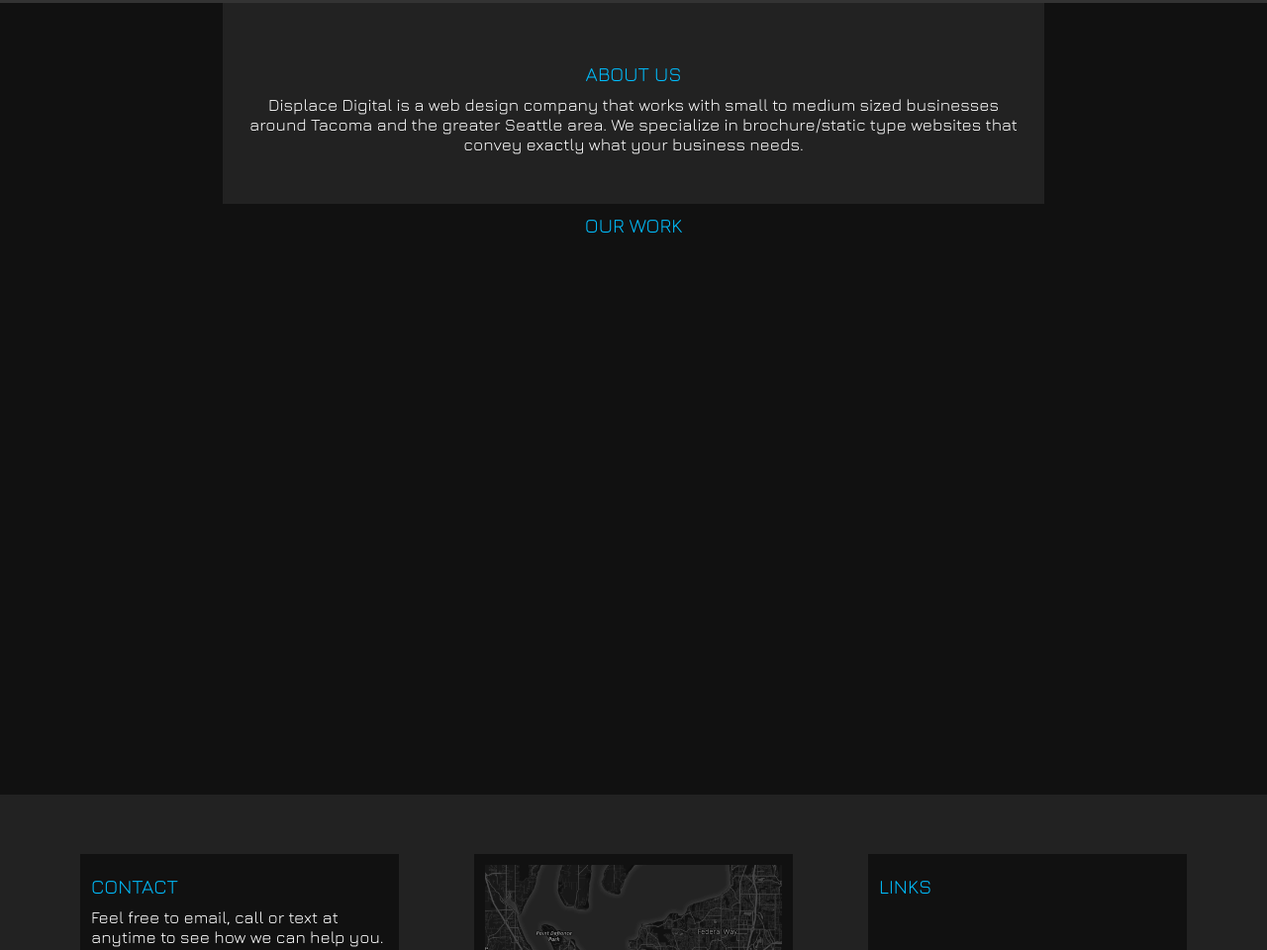
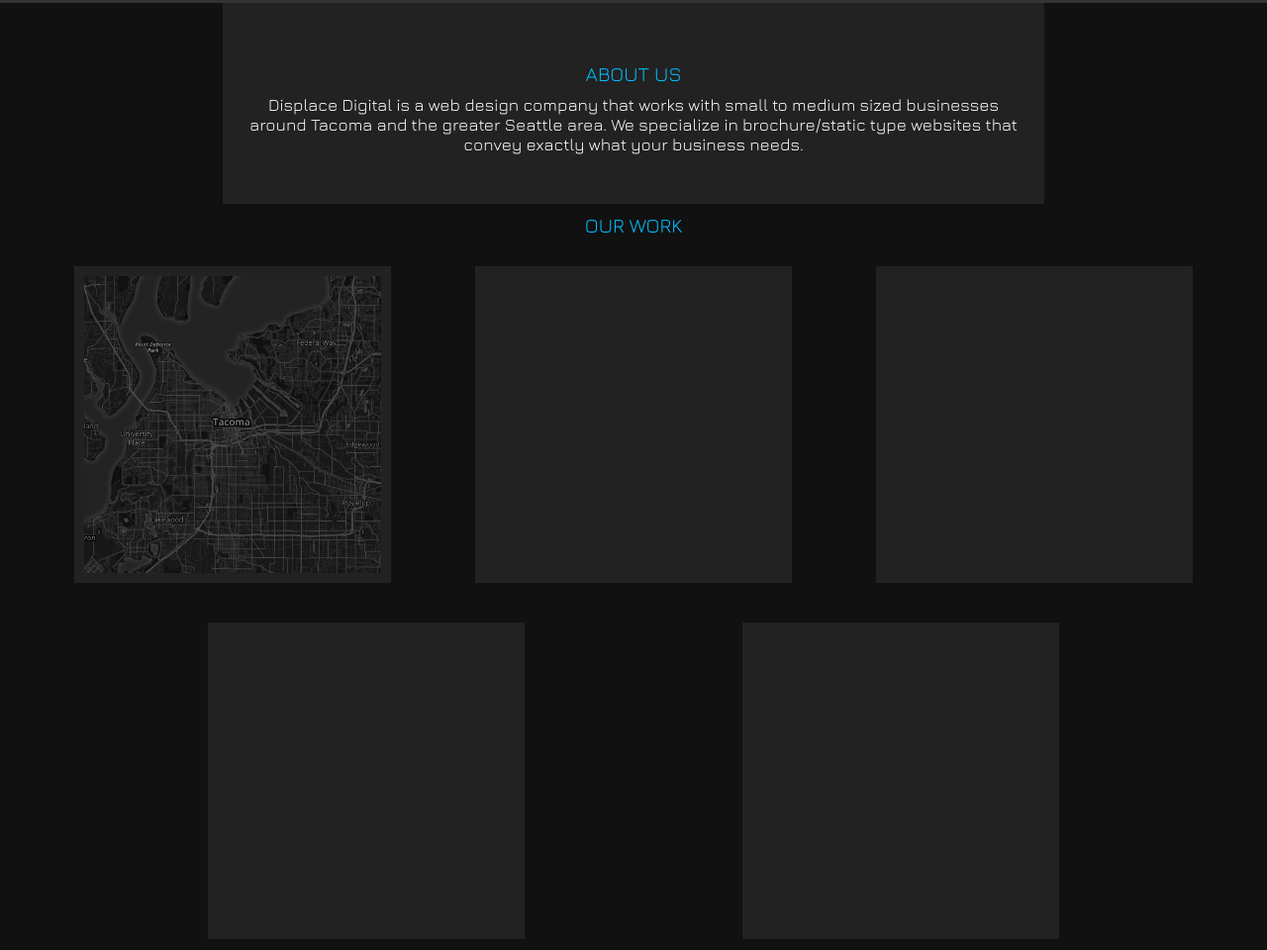
Before and after one commit to ktndwn/DisplaceDigital, a plain HTML site: page index.html in a window 1280 px wide. Shown: the part 637-1597 px from the top of the page at 99% size. Drawn offline with nearby package versions, Linux system fonts and the light colour scheme; grey boxes are pictures that could not be loaded.

Commit message:
Add files via upload

```diff
--- a/index.html
+++ b/index.html
@@ -28,7 +28,14 @@
         </div>
         <h1 class="title">OUR WORK</h1>
         <div id="portfolio-container">
-
+            <div class="portfolio">
+                <img src="assets/map.png" alt="">
+                <p><a href="https://google.com">Dr. Google</a></p>
+            </div>
+            <div class="portfolio"></div>
+            <div class="portfolio"></div>
+            <div class="portfolio"></div>
+            <div class="portfolio"></div>
         </div>
     </div>
     <div id="contact-container">
--- a/style.css
+++ b/style.css
@@ -97,8 +97,8 @@ body {
 
 
 #showcase-container {
-    min-height: 400px;
-    height: 100vh;
+    min-height: 50vh;
+    height: auto;
     width: auto;
     text-align: center;
     background-color: #111;
@@ -138,6 +138,56 @@ body {
     transition: all .25s ease-in-out;
 }
 
+#portfolio-container {
+    display: flex;
+    flex-wrap: wrap;
+    justify-content: space-evenly;
+}
+
+#portfolio-container div {
+    background-color: #222;
+    height: 300px;
+    width: 300px;
+    margin: 20px 10px;
+    padding: 10px;
+    transition: all .25s ease-in-out;
+}
+
+
+#portfolio-container img {
+    position: absolute;
+    top: inherit;
+    left: inherit;
+    z-index: 1;
+    height: 300px;
+    transform: translate(-50%, 0);
+    transition: all .25s ease-in-out;
+}
+
+#portfolio-container a {
+    position: absolute;
+    top: inherit;
+    left: inherit;
+    z-index: 2;
+    margin-top: 140px;
+    text-decoration: none;
+    font-size: 17px;
+    opacity: 0;
+    transform: translate(-50%, 20px);
+    transition: all .25s ease-in-out;
+}
+
+#portfolio-container div:hover img {
+    opacity: .25;
+    transition: all .25s ease-in-out;
+}
+
+#portfolio-container div:hover a {
+    opacity: 1;
+    transform: translate(-50%, 0);
+    transition: all .25s ease-in-out;
+}
+
 #contact-container {
     display: flex;
     flex-wrap: wrap;
@@ -153,7 +203,7 @@ body {
     background-color: #111;
     height: 300px;
     width: 300px;
-    margin: 10px;
+    margin: 20px 10px;
     padding: 10px;
     border: solid 1px rgb(17, 17, 17, 1);
     transition: all .25s ease-in-out;
```
